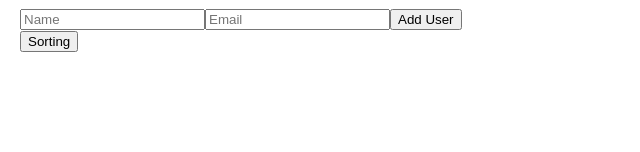
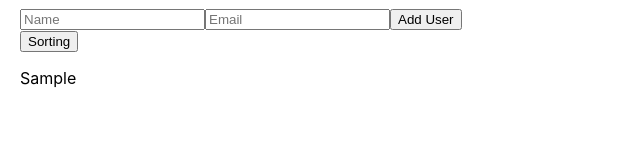
Before and after one commit to AleksandrKompanetc/simple-app, a React (Create React App) app: page / in a window 1280 px wide. Both pictures are taken after typing "Sample", "name@example.com" into the empty fields and a click on the button "Add User". Shown: the part 148-300 px from the top of the page, without its empty margins (0-640 px from the left). Built offline with nearby package versions, Linux system fonts and the light colour scheme; the HTML template or start-up script is replaced by a standard one.

Commit message:
adding a list for displaying user names

```diff
--- a/src/App.js
+++ b/src/App.js
@@ -14,7 +14,6 @@ const App = () => {
       setUsers([...users, {id: users.length + 1, ...newUser}])
       setNewUser({name: '', email: ''})
     }
-    setUsers()
   }
   return (
     <div style={{
@@ -56,6 +55,14 @@ const App = () => {
       </div>
 
       <button onClick={() => setSortOrder()}>Sorting</button>
+      <ul style={{ listStyle: 'none', padding: 0 }}>
+        {users.map((user) => (
+          <li key={user.id}>
+            <span>{user.name}</span>
+
+          </li>
+        ))}
+      </ul>
     </div>
   )
 }
```
